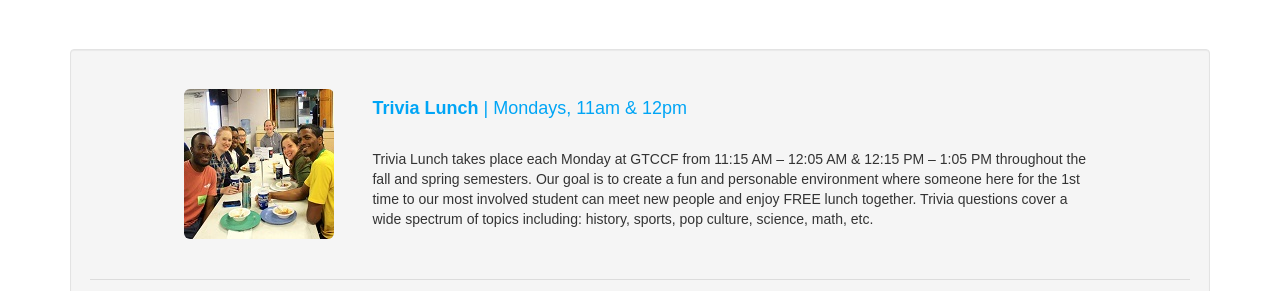
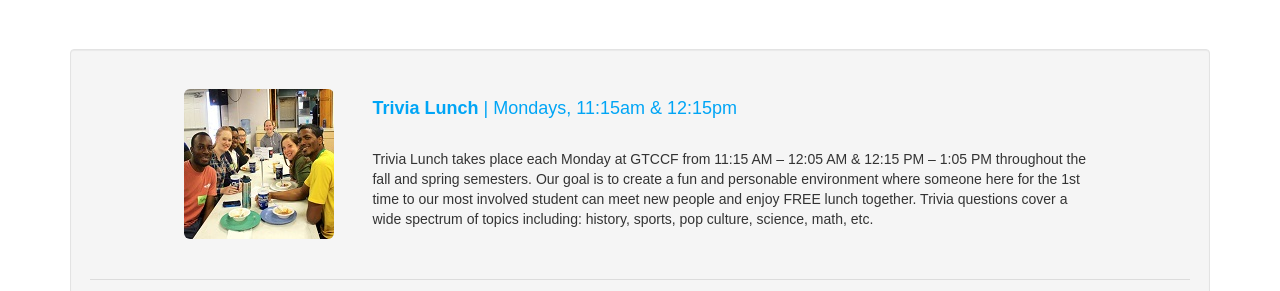
Before and after one commit to gtccf/gtccf.github.io, a Jekyll site: the page built from events/weekly/index.html, in a window 1280 px wide and 900 px high. Shown: the part 200-491 px from the top of the window. Built offline with Jekyll 4.4.1, drawn with Linux system fonts in a browser that asks for light colours; nearby versions of some CDN libraries.

Commit message:
TL times

```diff
--- a/events/weekly/index.html
+++ b/events/weekly/index.html
@@ -17,7 +17,7 @@ layout: default
       <div class="row">
         <div class="col-md-1"></div>
         <div class="col-md-2"><br><img src="{{ site.baseurl }}/photos/weeklytrivia.jpg" class="img-rounded"><br><br></div>
-        <div class="col-md-8"><div class="blue"><strong><h4><br />Trivia Lunch</strong> | Mondays, 11am &amp; 12pm</h4></div>
+        <div class="col-md-8"><div class="blue"><strong><h4><br />Trivia Lunch</strong> | Mondays, 11:15am &amp; 12:15pm</h4></div>
           <br>
           Trivia Lunch takes place each Monday at GTCCF from 11:15 AM – 12:05 AM &amp; 12:15 PM – 1:05 PM throughout the fall and spring semesters. Our goal is to create a fun and personable environment where someone here for the 1st time to our most involved student can meet new people and enjoy FREE lunch together. Trivia questions cover a wide spectrum of topics including: history, sports, pop culture, science, math, etc. </div>
       </div>
```
